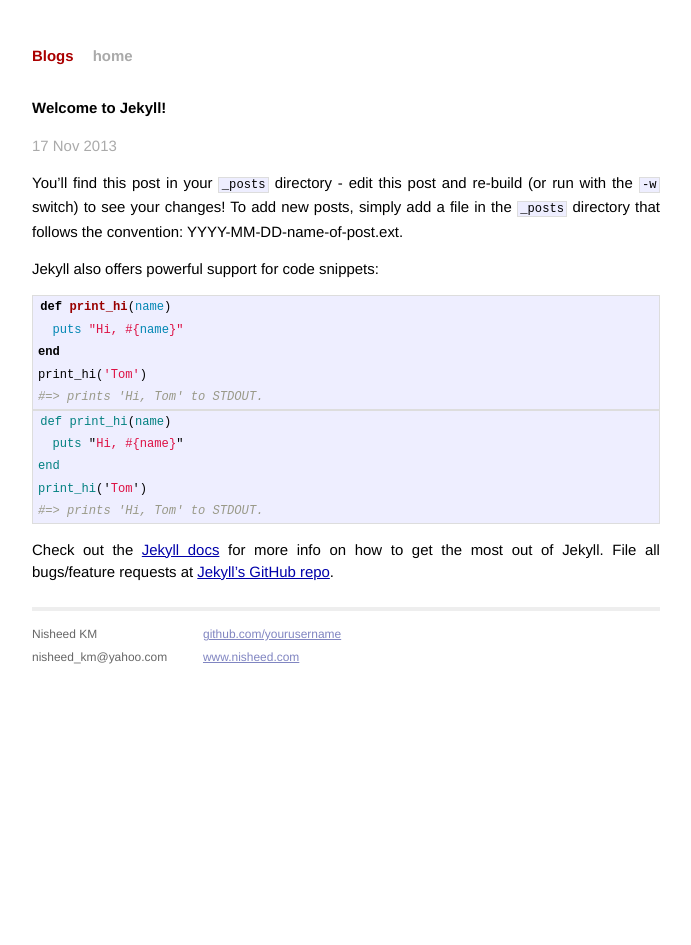
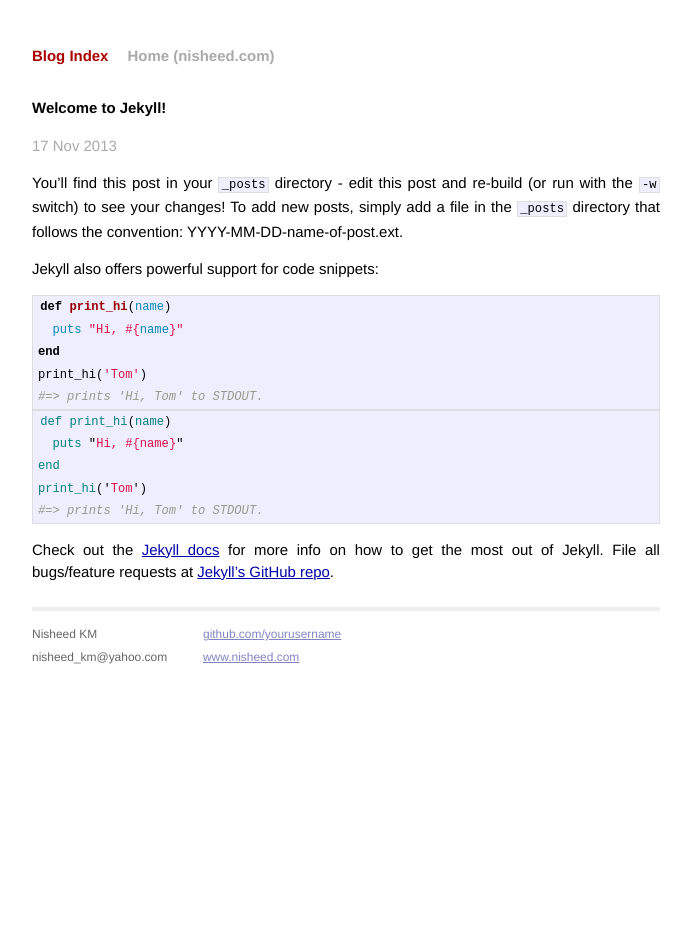
Before and after one commit to nisheed/blog, a Jekyll site: the page built from _posts/2013-11-17-welcome-to-jekyll.markdown, in a window 1280 px wide. Shown: the whole page, without its empty margins (294-985 px from the left). Built offline with Jekyll 4.4.1, drawn with Linux system fonts in a browser that asks for light colours; Markdown is read by kramdown in place of the engine named in the settings.

Commit message:
links to home

```diff
--- a/_layouts/default.html
+++ b/_layouts/default.html
@@ -17,8 +17,8 @@
 
         <div class="site">
           <div class="header">
-            <h1 class="title"><a href="/">{{ site.name }}</a></h1>
-            <a class="extra" href="/">home</a>
+            <h1 class="title"><a href="{{ site.baseurl}}">Blog Index</a></h1>
+            <a class="extra" href="www.nisheed.com">Home (nisheed.com)</a>
           </div>
 
           {{ content }}
```
Also changed, not shown: 3 other files.
